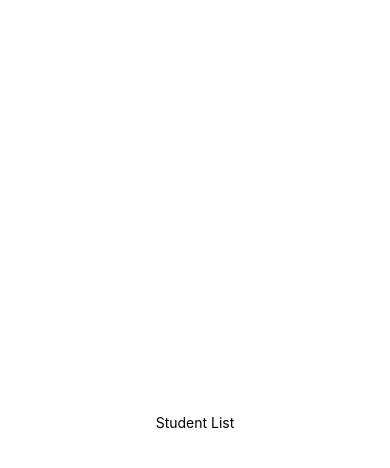
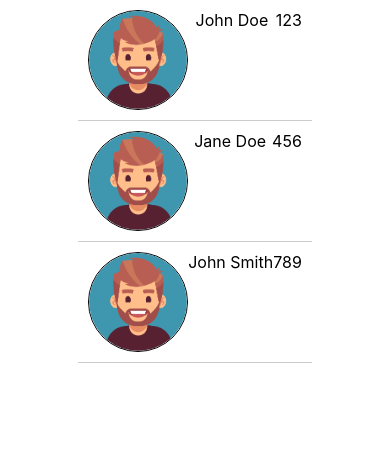
Before and after one commit to MaorHadadLD/sce_front, a React Native app: screen / in a window 390 px wide. Shown: the top 468 px of the page. Built offline with nearby package versions, Linux system fonts and the light colour scheme.

Commit message:
student list

```diff
--- a/components/StudentList.tsx
+++ b/components/StudentList.tsx
@@ -1,5 +1,6 @@
 import { FC, useState } from "react";
-import { Text } from "react-native";
+import { FlatList, Text, StyleSheet} from "react-native";
+import StudentListRow from "./StudentListRow";
 
 type Student = {
     name: string;
@@ -15,9 +16,24 @@ const data: Student[] = [
 
 const StudentList: FC = () => {
     return (
-        <Text>Student List</Text>
+       <FlatList
+       style={styles.flatlist}
+       data={data}
+       keyExtractor={(item) => item.id}
+       renderItem={({item}) =>
+       <StudentListRow
+       name={item.name}
+       id={item.id}
+       imagUrl={item.imgUrl}/>
+         }
+       />
     );
 }
 
+const styles = StyleSheet.create({
 
+    flatlist: {
+      flex: 1,
+    },
+});
 export default StudentList;
```
